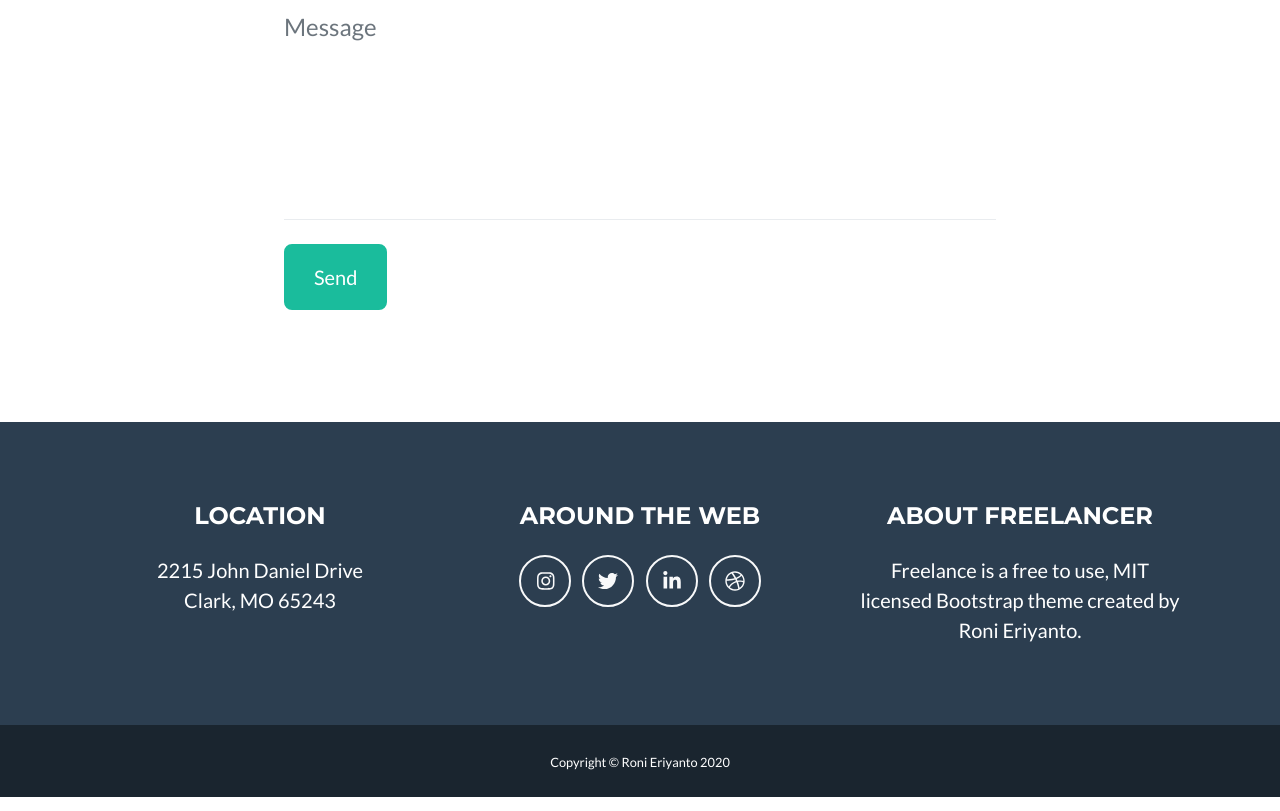
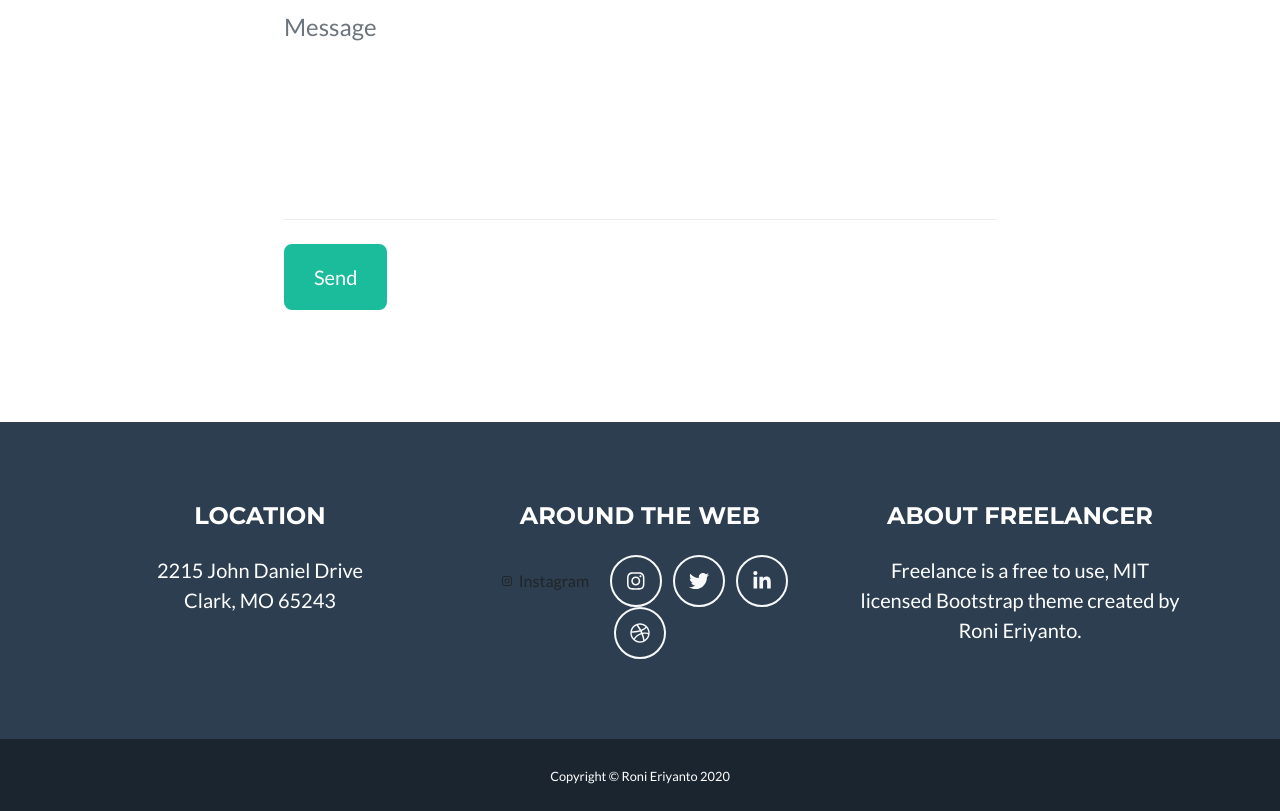
Before and after one commit to ronieriyanto/ronieriyanto.github.io, a plain HTML site: page index.html in a window 1280 px wide. Shown: the part 2672-3483 px from the top of the page. Drawn offline with nearby package versions, Linux system fonts and the light colour scheme.

Commit message:
Update index.html

```diff
--- a/index.html
+++ b/index.html
@@ -207,6 +207,8 @@
                     <!-- Footer Social Icons-->
                     <div class="col-lg-4 mb-5 mb-lg-0">
                         <h4 class="text-uppercase mb-4">Around the Web</h4>
+                        <!--Instagram-->
+                        <button type="button" class="btn btn-ins"><i class="fab fa-instagram pr-1"></i> Instagram</button>
                         <a class="btn btn-outline-light btn-social mx-1" href="#!"><i class="fab fa-instagram"></i></a>
                         <a class="btn btn-outline-light btn-social mx-1" href="#!"><i class="fab fa-fw fa-twitter"></i></a>
                         <a class="btn btn-outline-light btn-social mx-1" href="#!"><i class="fab fa-fw fa-linkedin-in"></i></a>
```
